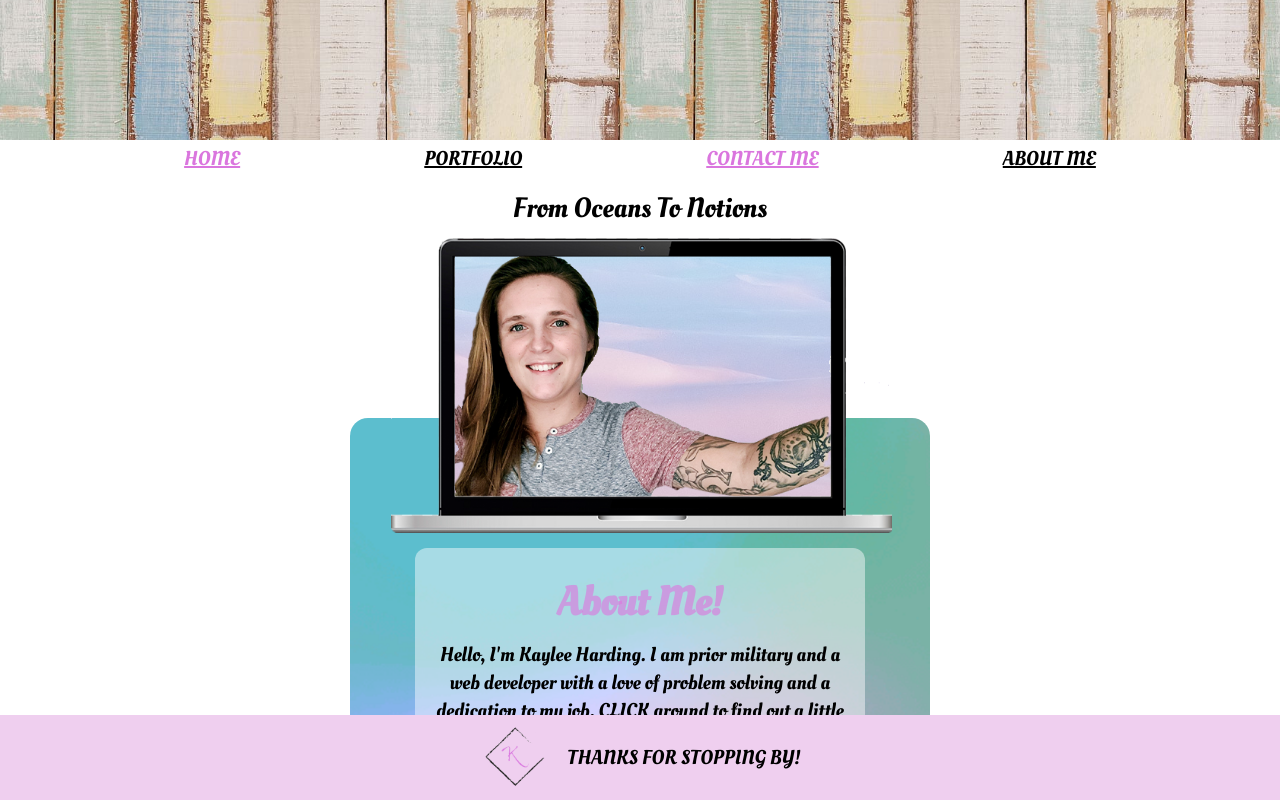
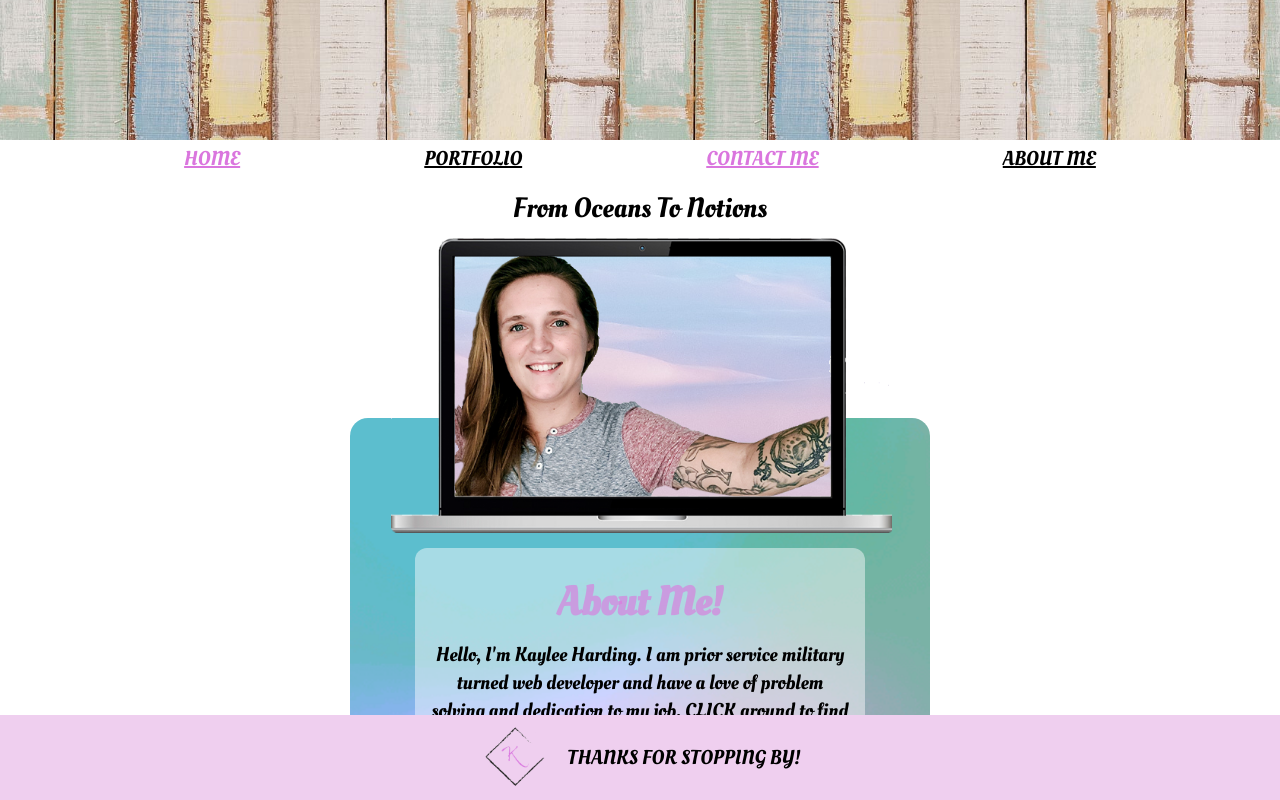
Before and after one commit to Kaylee2319/My-Portfolio, a React (Create React App) app: page /about in a window 1280 px wide. Built offline with nearby package versions, Linux system fonts and the light colour scheme.

Commit message:
fixed about pg

```diff
--- a/src/components/About.jsx
+++ b/src/components/About.jsx
@@ -6,27 +6,28 @@ import '../css/About.css';
 
 const About = () => {
 
-  const [aboutMe, setAboutMe] = useState(`Hello, I'm Kaylee Harding. I am prior military and a web developer with a love of problem solving and a dedication to my job. CLICK around to find out a little more ABOUT ME.`);
+  const [aboutMe, setAboutMe] = useState(`Hello, I'm Kaylee Harding. I am prior service military turned web developer and have a love of problem solving and dedication to my job. CLICK around to find out a little more ABOUT ME. `);
   const [aboutMeTitle, setAboutMeTitle] = useState('About Me!');
 
   const message = () =>{
-    setAboutMe(`Hello, I'm Kaylee Harding. I am prior military and a web developer with a love of problem solving and a dedication to my job. CLICK around to find out a little more ABOUT ME.`)
+    setAboutMe(`Hello, I'm Kaylee Harding. I am prior service military turned web developer and have a love of problem solving and dedication to my job. CLICK around to find out a little more ABOUT ME.  `)
     setAboutMeTitle('About Me!')
   }
   const message2 = () =>{
-    setAboutMe('Here I learned the MERN stack (MongoDB, Express, React, and Node.js) along with JavaScript, HTML, and CSS. I used the skill and traits I learned in my life before to be able to pitch an idea, and with an amazing team we created and presented an application that is focused around suicidal awareness, it allows vets to connect and play their favorite games. It can be used as a platform for veterans to break the ice between other veterans who have been through similar situations. This project was built using the MERN (MongoDB, Express, React, Node.js) Stack. Other technologies used to improve user experience were Sweet Alert, to notify them when an update is submitted or they are logged out. Send Grid was used to send welcome/goodbye emails when users sign up or close the account. JSON Web Tokens were used to create tokens that validated users throughout the website. Socket.io to allow for communication between users in the chat. Lastly, we used Postman to test the creation of users, and other HTTP requests in the backend. Heroku was used to deploy the app to the web.')
+    setAboutMe(`Here I learned the MERN stack (MongoDB, Express, React, and Node.js) along with JavaScript, HTML, and CSS. With this new knowledge and the skills and values acquired throughout my life, I was able to pitch and develop an application idea. With an amazing team, we were able to bring my ideas to life. This application, Outpost, is focused around veteran suicide rates and allows for a platform to connect with other veterans (through gaming)  who may share similar stories.
+    This project was built using the MERN (MongoDB, Express, React, Node.js) Stack. Other technologies used to improve user experience were Sweet Alert, to notify you when an update is submitted or you are logged out. Send Grid was used to send welcome/goodbye emails when users sign up or closed the account. JSON Web Tokens were used to create tokens that validated users throughout the website. Socket.io was used to allow for communication between users in the chat. Lastly, we used Postman to test the creation of users, and other HTTP requests in the backend. Lastly, Heroku was used to deploy the app to the web`)
     setAboutMeTitle('Wyncode Academy')
   }
   const message3 = () =>{
-    setAboutMe('I served 5 years active duty in the United States Coast Guard, as a Machinery Technician. I had many duties including Search and Rescue, Engineer of the Watch, Law Enforcement Officer and Communication Watch Standard. I saved countless lives and worked more hours than anyone could count. I repaired and maintained several engines on many different platforms, I have stopped drug runners, I have pulled people from burning boats, and I spent several days looking for a person at sea knowing it was too late but never gave up hope. This time played a huge role in my life strengthening my traits Responsibility, dedication, loyalty, leadership, Communication and perseverance.')
+    setAboutMe('I served 5 years active duty in the United States Coast Guard, as a Machinery Technician. I had many duties including Search and Rescue, Engineer of the Watch, Law Enforcement Officer and Communication Watch Stander. With the values instilled in us from day one of boot camp, I was able to save many lives. As a Machinery Technician you are expected to work until the project or problem is solved, otherwise unit readiness is compromised. I repaired and maintained many different engines, stopped drug runners, pulled people from burning boats, and spent several days looking for a person at sea knowing they may never be found. These high stress situations played a major role in my life while strengthening my personal core values: prepared, professional, proficient.')
     setAboutMeTitle('Coast Guard')
   }
   const message4 = () =>{
-    setAboutMe('To be better today than I was yesterday.To keep a hunger for knowledge. To learn at least one new thing everyday. To maintain the core values ingrained in me while serving... HONOR, RESPECT, DEVOTION TO DUTY')
+    setAboutMe('To be better today than I was yesterday. To keep a hunger for knowledge. To learn at least one new thing everyday. To maintain the core values ingrained in me while serving... HONOR, RESPECT, DEVOTION TO DUTY.')
     setAboutMeTitle('My Drive')
   }
   const message5 = () =>{
-    setAboutMe('I was born and raised in Texas. I went to a small High School, graduating with 40 people. I was In the FFA (Future Farmers of America) I raised and showed many animals and built multiple projects for show including utility trailers, picnic tables, and green houses. I was also one of many teams including Softball, track and field, cross country, and also land judging. This was the start of my wonderful life teaching me important traits like Responsibility, dedication, loyalty, leadership, Communication and perseverance. Guiding me into My next stage of life.')
+    setAboutMe('I was born and raised in Grapeland, Texas, where I was one of only 40 people in my graduating class. I was a member of the FFA (Future Farmers of America) and raised and showed many animals. We also built multiple items for shows including, utility trailers, picnic tables, and green houses. I was also a part of many sports teams including, softball, track and field, cross country, and also land judging. This is where and how I began my amazing journey to become the person I am today.')
     setAboutMeTitle('Early Life')
   }
    return(
```
Also changed, not shown: 1 other file (tests, documents, lock files or other folders).
